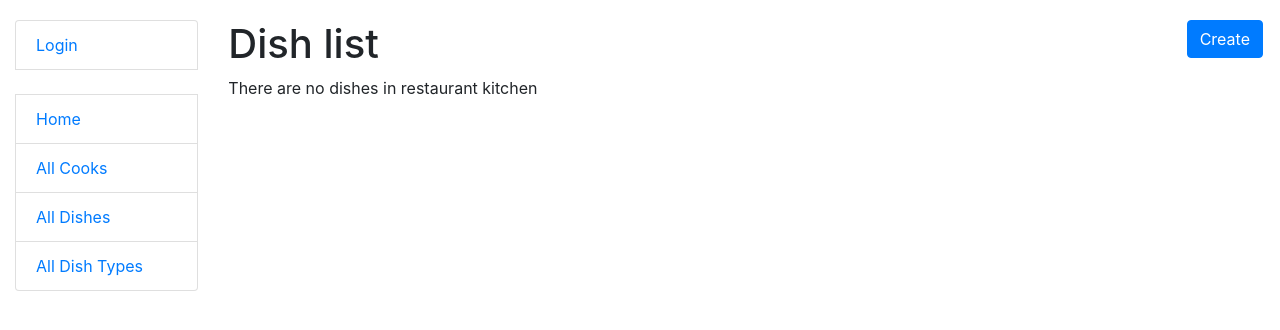
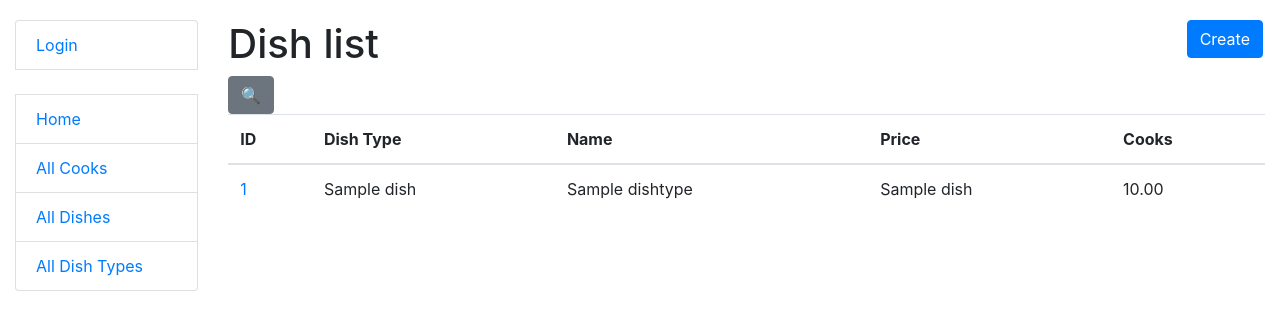
Before and after one commit to Yaroslav-Stetsko/restaurant-kitchen, a Django app: page /dishes/ in a window 1280 px wide. Shown: the top 330 px of the page. Run offline with Django 4.2, Linux system fonts and the light colour scheme; tables that the repository leaves empty hold one stand-in row (values such as "Sample post"); some libraries are stand-ins or nearby versions.

Commit message:
Fixed bugs on dish_list.html & renamend dish_details to dish_detail

```diff
--- a/kitchen/views.py
+++ b/kitchen/views.py
@@ -55,7 +55,7 @@ class DishTypeDeleteView(generic.DeleteView):
 class DishListView(generic.ListView):
     model = Dish
     paginate_by = 5
-    queryset = Dish.objects.all().select_related("DishType")
+    queryset = Dish.objects.all().select_related("dish_type")
 
 
 class DishCreateView(generic.CreateView):
--- a/templates/kitchen/dish_list.html
+++ b/templates/kitchen/dish_list.html
@@ -8,7 +8,7 @@
       Create
     </a>
   </h1>
-  {% if dishes %}
+  {% if dish_list %}
 
     <form action="" method="get" class="form-inline">
       {{ search_form|crispy }}
```
Also changed, not shown: templates/kitchen/dish_detail.html (renamed from templates/kitchen/dish_details.html).
